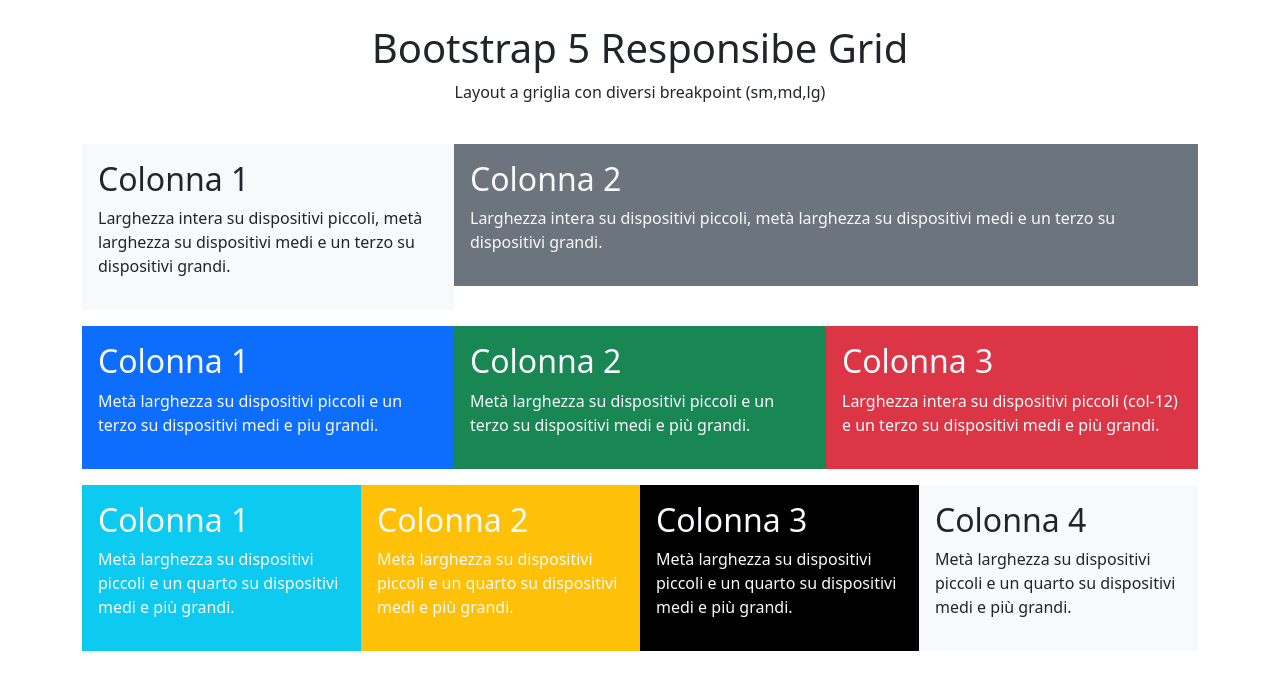
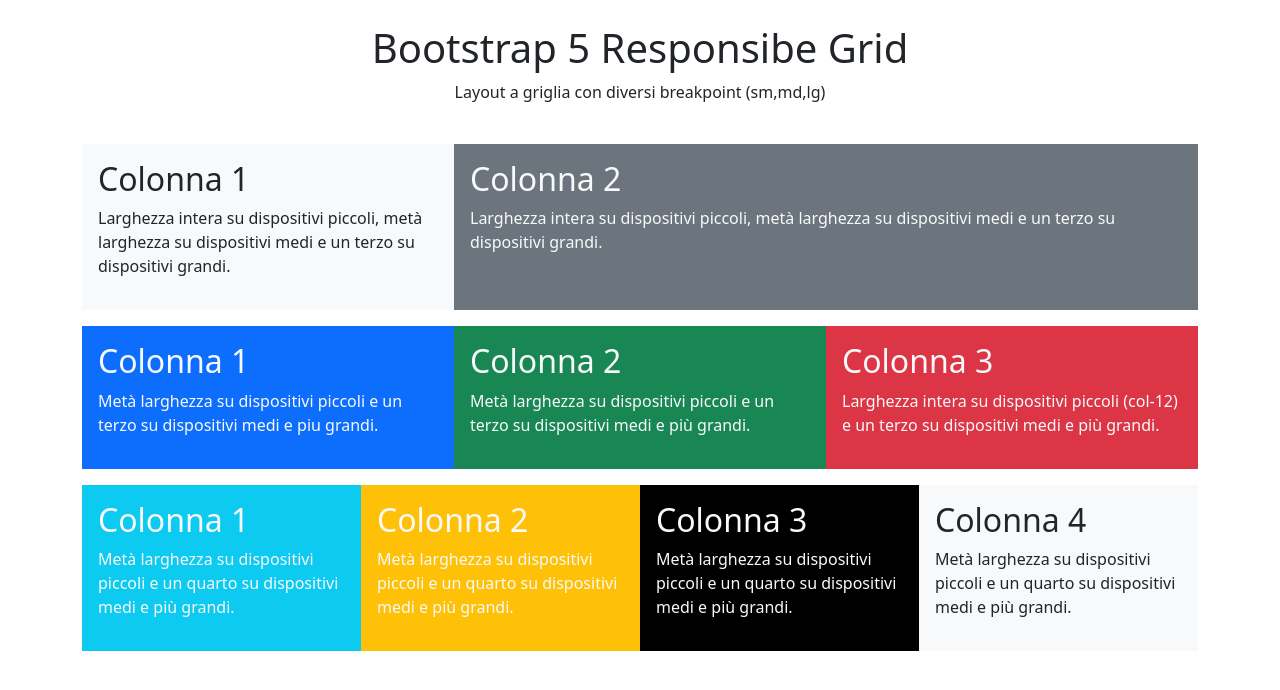
Before and after one commit to SergioGBosco/htmlcss-bootstrap-layout, a plain HTML site: page index.html in a window 1280 px wide. Drawn offline with nearby package versions, Linux system fonts and the light colour scheme.

Commit message:
[Add] Height 100% column

```diff
--- a/index.html
+++ b/index.html
@@ -32,7 +32,7 @@
         </div>
       </div>
       <div class="col-12 col-sm-6 col-lg-8  ">
-        <div class="box p-3 bg-secondary">
+        <div class="box p-3 bg-secondary h-100">
           <h2>Colonna 2</h2>
           <p>Larghezza intera su dispositivi piccoli, metà larghezza su dispositivi medi e un terzo su dispositivi
             grandi.
```
